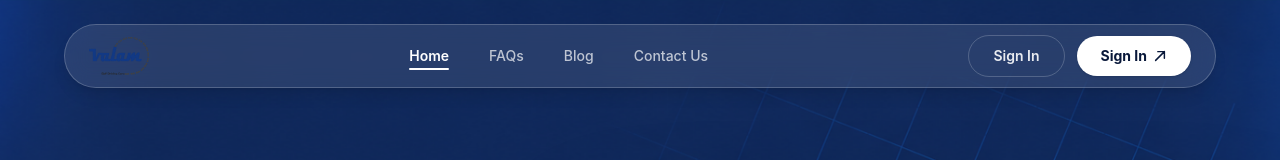
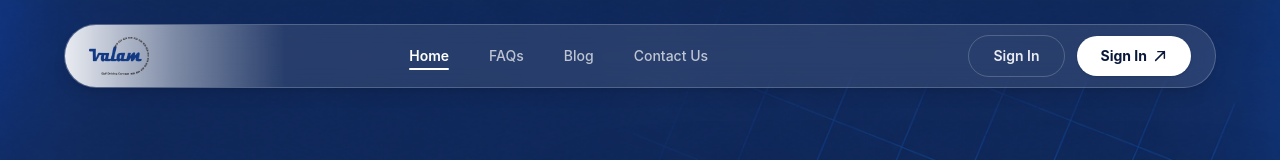
Before and after one commit to YASEEEN2005/Coding-Task, a React (Vite) app: page / in a window 1280 px wide. Shown: the top 160 px of the page. Built offline with nearby package versions, Linux system fonts and the light colour scheme.

Commit message:
style: add white gradient behind logo in navbar for visibility

```diff
--- a/src/components/Navbar.jsx
+++ b/src/components/Navbar.jsx
@@ -5,8 +5,11 @@ export default function Navbar() {
 
   return (
     <div className="absolute top-6 left-0 w-full z-50 px-4">
-      <div className={`max-w-6xl mx-auto bg-white/10 backdrop-blur-md border border-white/20 shadow-lg ${isOpen ? 'rounded-[2rem] py-6 px-6 bg-[#091a3e]/95' : 'rounded-full py-2.5 px-4 sm:px-6'}`}>
-        <div className="flex justify-between items-center">
+      <div className={`relative overflow-hidden max-w-6xl mx-auto bg-white/10 backdrop-blur-md border border-white/20 shadow-lg ${isOpen ? 'rounded-[2rem] py-6 px-6 bg-[#091a3e]/95' : 'rounded-full py-2.5 px-4 sm:px-6'}`}>
+
+        <div className="absolute top-0 left-0 h-full w-[160px] sm:w-[220px] bg-gradient-to-r from-white/90 via-white/40 to-transparent pointer-events-none z-0"></div>
+
+        <div className="flex justify-between items-center relative z-10">
           <div className="flex-shrink-0">
             <img src="/images/footer logo.png" alt="Valam Logo" className="h-[38px] w-auto object-contain" />
           </div>
@@ -71,7 +74,7 @@ export default function Navbar() {
         </div>
 
         {isOpen && (
-          <div className="md:hidden mt-6 flex flex-col space-y-4 px-2">
+          <div className="md:hidden mt-6 flex flex-col space-y-4 px-2 relative z-10">
             <a
               href="#"
               className="py-2 text-base font-semibold text-white border-b border-white/5"
```
